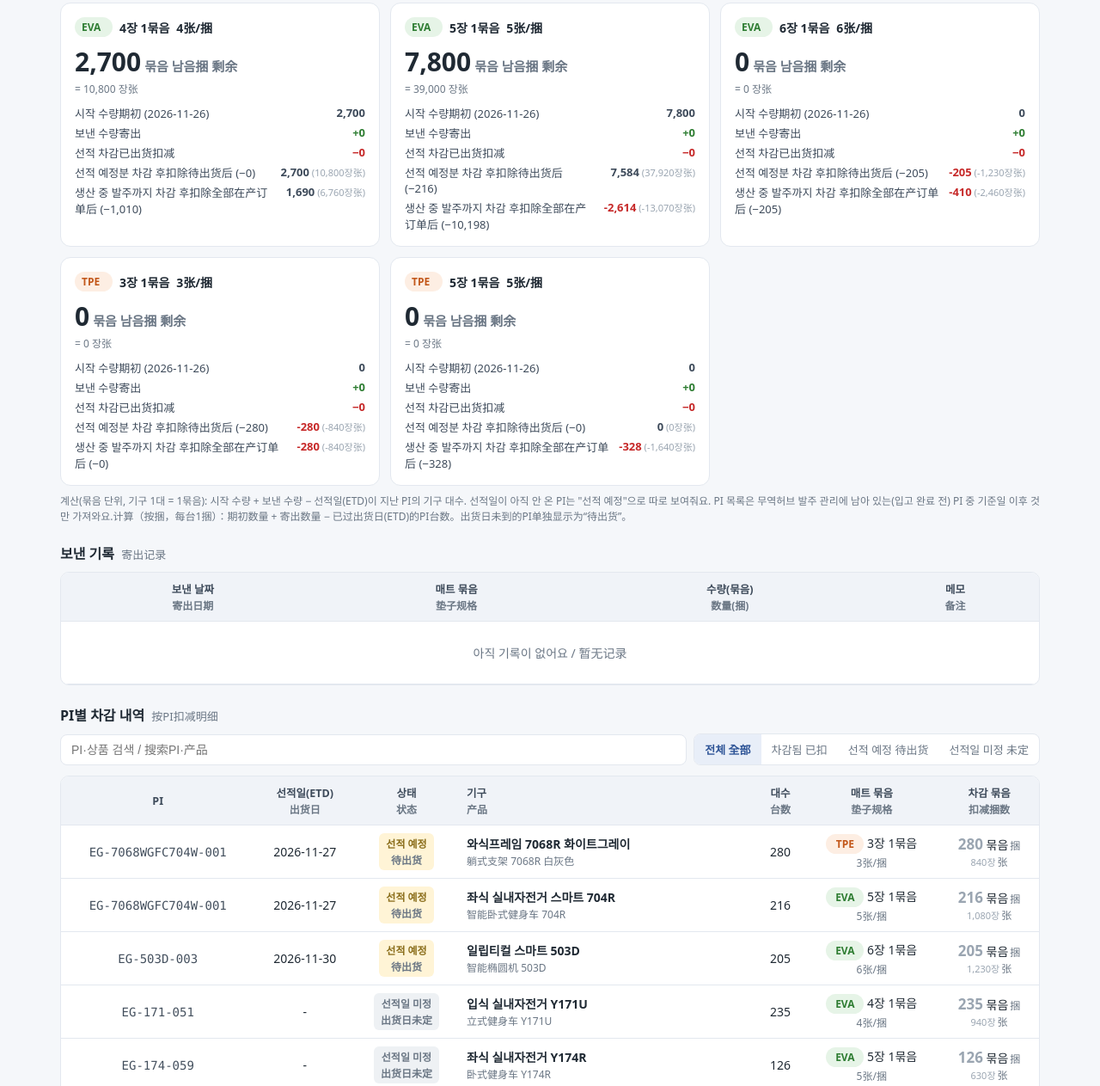
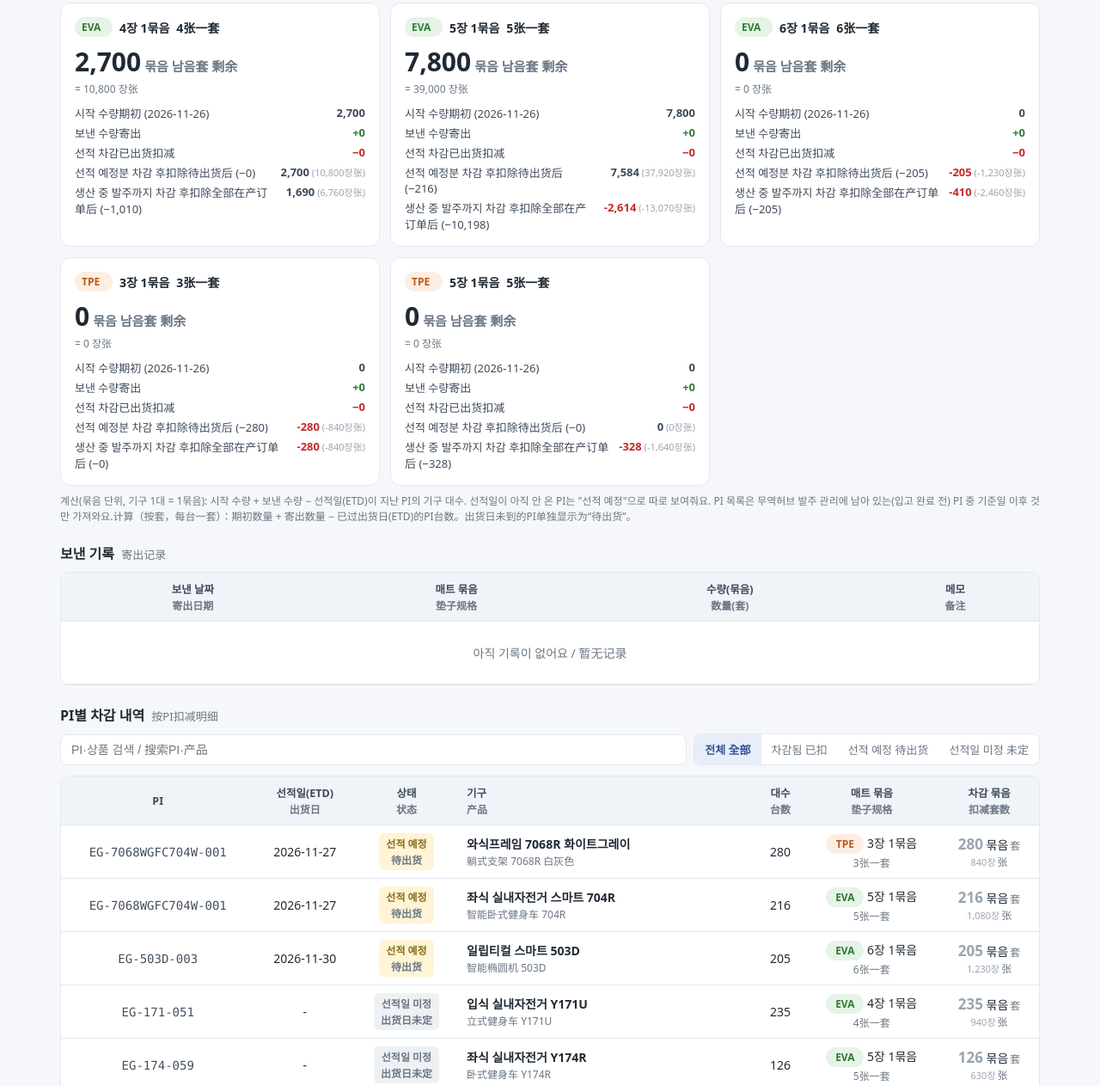
Before and after one commit to kwonster89-beep/mat-bundle, a plain HTML site: page index.html in a window 1280 px wide. Shown: the part 195-1458 px from the top of the page at 86% size. Drawn offline with Linux system fonts and the light colour scheme.

Commit message:
중국어 묶음 표기 一套

```diff
--- a/index.html
+++ b/index.html
@@ -118,7 +118,7 @@
       <div style="font-size:12px;color:var(--sub);max-width:380px">숫자를 고친 뒤 위의 "저장"을 눌러주세요. 기준일 이후(당일 포함) 보낸 기록과 선적된 PI만 계산에 들어가요.</div>
     </div>
     <div class="stock" id="stockCards"></div>
-    <div class="hint"><span class="ko">계산(묶음 단위, 기구 1대 = 1묶음): 시작 수량 + 보낸 수량 − 선적일(ETD)이 지난 PI의 기구 대수. 선적일이 아직 안 온 PI는 "선적 예정"으로 따로 보여줘요. PI 목록은 무역허브 발주 관리에 남아 있는(입고 완료 전) PI 중 기준일 이후 것만 가져와요.</span><span class="cn">计算（按捆，每台1捆）：期初数量 + 寄出数量 − 已过出货日(ETD)的PI台数。出货日未到的PI单独显示为“待出货”。</span></div>
+    <div class="hint"><span class="ko">계산(묶음 단위, 기구 1대 = 1묶음): 시작 수량 + 보낸 수량 − 선적일(ETD)이 지난 PI의 기구 대수. 선적일이 아직 안 온 PI는 "선적 예정"으로 따로 보여줘요. PI 목록은 무역허브 발주 관리에 남아 있는(입고 완료 전) PI 중 기준일 이후 것만 가져와요.</span><span class="cn">计算（按套，每台一套）：期初数量 + 寄出数量 − 已过出货日(ETD)的PI台数。出货日未到的PI单独显示为“待出货”。</span></div>
 
 
     <h2>보낸 기록 <span class="cn">寄出记录</span> <button class="btn edit-only" id="addSent" style="margin-left:8px">+ 추가</button></h2>
@@ -126,7 +126,7 @@
       <thead><tr>
         <th><span class="ko">보낸 날짜</span><span class="cn">寄出日期</span></th>
         <th><span class="ko">매트 묶음</span><span class="cn">垫子规格</span></th>
-        <th><span class="ko">수량(묶음)</span><span class="cn">数量(捆)</span></th>
+        <th><span class="ko">수량(묶음)</span><span class="cn">数量(套)</span></th>
         <th><span class="ko">메모</span><span class="cn">备注</span></th>
         <th class="edit-only"></th>
       </tr></thead>
@@ -151,7 +151,7 @@
         <th style="text-align:left"><span class="ko">기구</span><span class="cn">产品</span></th>
         <th><span class="ko">대수</span><span class="cn">台数</span></th>
         <th><span class="ko">매트 묶음</span><span class="cn">垫子规格</span></th>
-        <th><span class="ko">차감 묶음</span><span class="cn">扣减捆数</span></th>
+        <th><span class="ko">차감 묶음</span><span class="cn">扣减套数</span></th>
       </tr></thead>
       <tbody id="tb-ship"></tbody>
     </table></div>
@@ -238,7 +238,7 @@ function bundleList(items, st){
   return [...set].sort((a,b)=>{ const [ma,qa]=a.split('-'), [mb,qb]=b.split('-'); return order(ma)-order(mb) || Number(qa)-Number(qb); });
 }
 const bMat = b => b.split('-')[0], bPer = b => Number(b.split('-')[1])||0;
-const bLabel = b => b==='-' ? '-' : `<span class="badge ${esc(bMat(b))}">${esc(bMat(b))}</span> <span class="ko">${bPer(b)}장 1묶음</span><span class="cn">${bPer(b)}张/捆</span>`;
+const bLabel = b => b==='-' ? '-' : `<span class="badge ${esc(bMat(b))}">${esc(bMat(b))}</span> <span class="ko">${bPer(b)}장 1묶음</span><span class="cn">${bPer(b)}张一套</span>`;
 function shipRows(items, st){
   const map = Object.fromEntries(items.map(i=>[String(i.code), i]));
   return ships.lines.map(l=>{
@@ -280,7 +280,7 @@ function render(){
   renderStock(items, st, editing);
   renderSpec(items, editing);
 }
-const UNIT_B = '<span class="ko">묶음</span><span class="cn">捆</span>';
+const UNIT_B = '<span class="ko">묶음</span><span class="cn">套</span>';
 function renderStock(items, st, editing){
   const {rows, r, list} = calc(items, st);
   const neg = v => v<0 ? 'neg' : '';
@@ -288,7 +288,7 @@ function renderStock(items, st, editing){
     const sh = v => `<span style="font-weight:400;color:#9aa5b1;font-size:11px"> (${fmt(v*per)}<span class="ko">장</span><span class="cn">张</span>)</span>`;
     return `<div class="scard">
       <div class="title">${bLabel(b)}</div>
-      <div class="big ${neg(x.now)}">${fmt(x.now)}<small><span class="ko">묶음 남음</span><span class="cn">捆 剩余</span></small></div>
+      <div class="big ${neg(x.now)}">${fmt(x.now)}<small><span class="ko">묶음 남음</span><span class="cn">套 剩余</span></small></div>
       <div style="font-size:12px;color:var(--sub)">= ${fmt(x.now*per)} <span class="ko">장</span><span class="cn">张</span></div>
       <div class="rows">
         <span><span class="ko">시작 수량</span><span class="cn">期初</span> (${esc(st.base_date||'-')})</span><b>${fmt(x.base)}</b>
```
